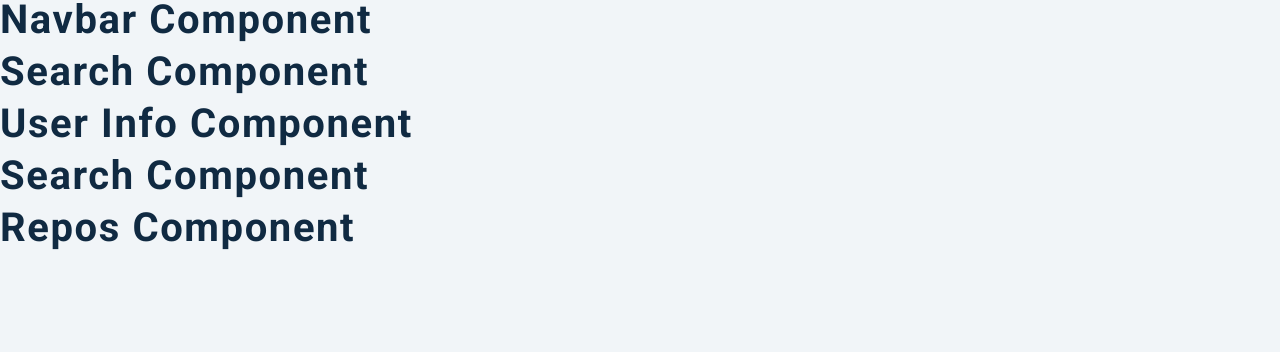
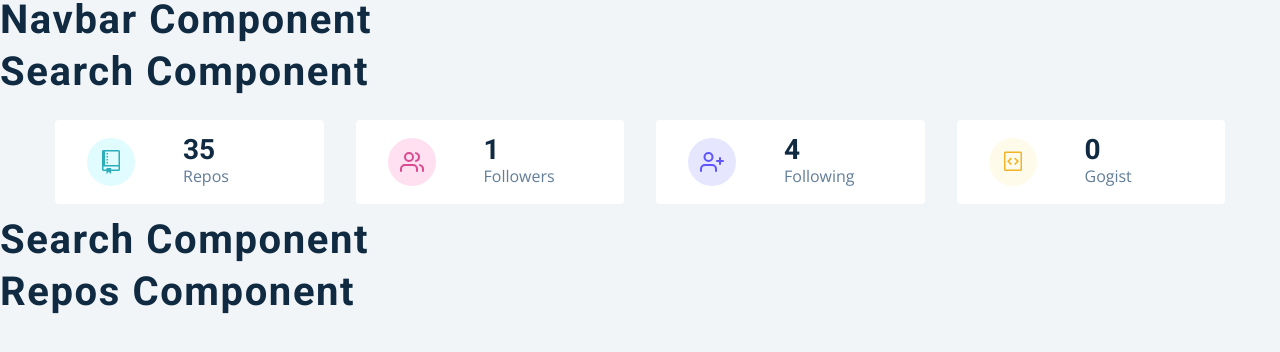
Before and after one commit to TraderCodes/GIthub-React-Fetch-USER-api, a React (Create React App) app: page / in a window 1280 px wide. Shown: the top 352 px of the page. Built offline with nearby package versions, Linux system fonts and the light colour scheme.

Commit message:
Added : info ,icons, map and values in Info.js

```diff
--- a/src/components/Info.js
+++ b/src/components/Info.js
@@ -5,9 +5,63 @@
 import { FiUsers, FiUserPlus } from 'react-icons/fi';
 
 const UserInfo = () => {
-  const data = React.useContext(GithubContext);
-  console.log(data);
-  return <h2>user info component</h2>;
+  const { githubUser } = React.useContext(GithubContext);
+  const { public_repos, followers, following, public_gists } = githubUser;
+  console.log(githubUser);
+  const items = [
+    {
+      id: 1,
+      icon: <GoRepo className="icon" />,
+      label: 'repos',
+      color: 'green',
+      values: public_repos,
+    },
+
+    {
+      id: 2,
+      icon: <FiUsers className="icon" />,
+      label: 'followers',
+      color: 'pink',
+      values: followers,
+    },
+
+    {
+      id: 3,
+      icon: <FiUserPlus className="icon" />,
+      label: 'following',
+      color: 'purple',
+      values: following,
+    },
+
+    {
+      id: 4,
+      icon: <GoGist className="icon" />,
+      label: 'gogist',
+      color: 'yellow',
+      values: public_gists,
+    },
+  ];
+
+  return (
+    <section className="section">
+      <Wrapper className="section-center">
+        {items.map((item) => {
+          return <Item key={item.id} {...item}></Item>;
+        })}
+      </Wrapper>
+    </section>
+  );
+};
+const Item = ({ icon, label, values, color }) => {
+  return (
+    <article className="item">
+      <span className={color}>{icon}</span>
+      <div>
+        <h3>{values}</h3>
+        <p>{label}</p>
+      </div>
+    </article>
+  );
 };
 
 const Wrapper = styled.section`
```
